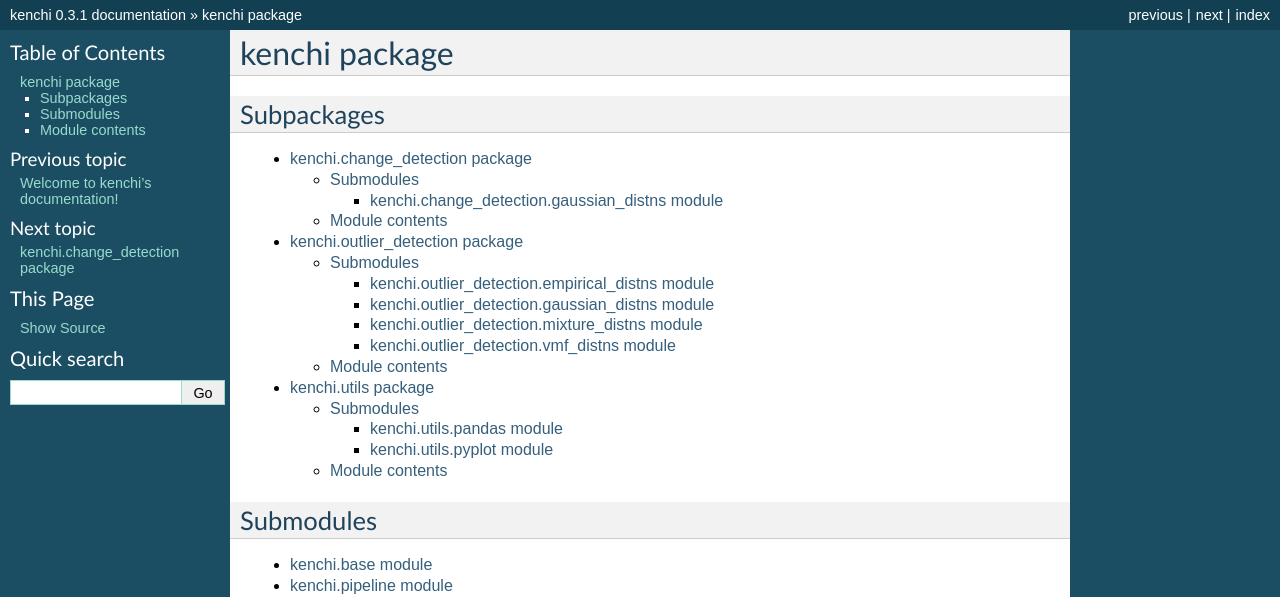
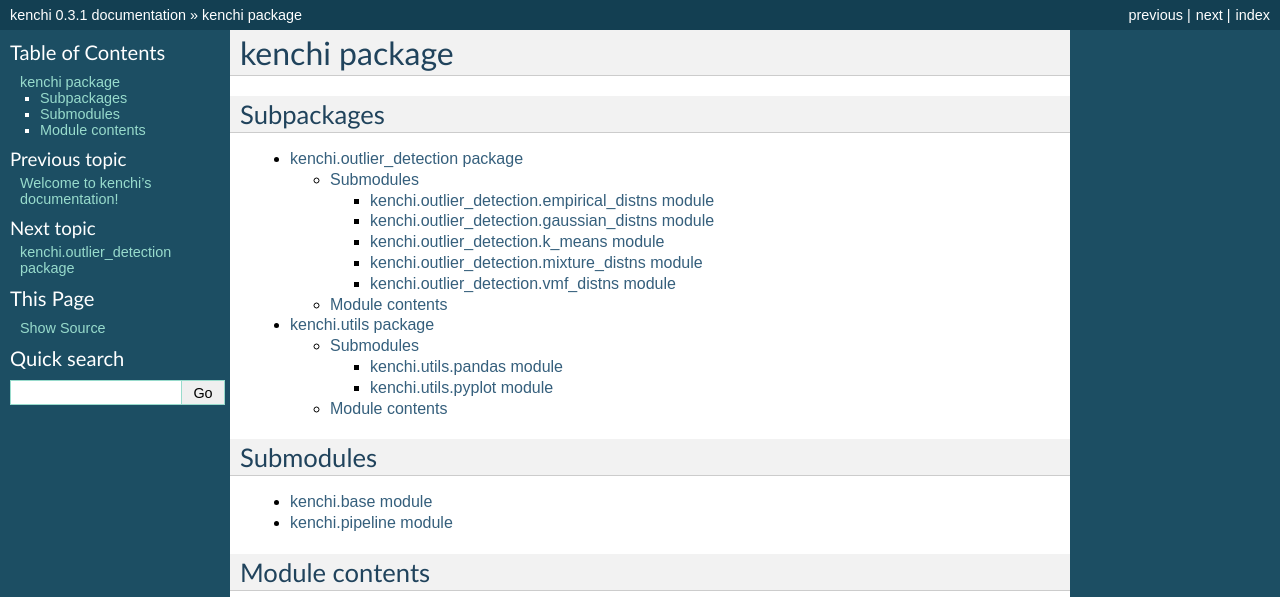
Before and after one commit to Y-oHr-N/kenchi, a Sphinx documentation site: the page built from docs/kenchi.rst, in a window 1280 px wide, cut to the strip 0-597 px from the top of the page. Built offline with Sphinx 7.4.7, drawn with Linux system fonts in a browser that asks for light colours.

Commit message:
update docs

```diff
--- a/docs/index.rst
+++ b/docs/index.rst
@@ -1,5 +1,5 @@
 .. kenchi documentation master file, created by
-   sphinx-quickstart on Sun Sep 24 20:45:56 2017.
+   sphinx-quickstart on Wed Oct  4 01:04:10 2017.
    You can adapt this file completely to your liking, but it should at least
    contain the root `toctree` directive.
 
--- a/docs/kenchi.change_detection.gaussian_distns.rst
+++ /dev/null
@@ -1,7 +0,0 @@
-kenchi\.change\_detection\.gaussian\_distns module
-==================================================
-
-.. automodule:: kenchi.change_detection.gaussian_distns
-    :members:
-    :undoc-members:
-    :show-inheritance:
--- a/docs/kenchi.change_detection.rst
+++ /dev/null
@@ -1,17 +0,0 @@
-kenchi\.change\_detection package
-=================================
-
-Submodules
-----------
-
-.. toctree::
-
-   kenchi.change_detection.gaussian_distns
-
-Module contents
----------------
-
-.. automodule:: kenchi.change_detection
-    :members:
-    :undoc-members:
-    :show-inheritance:
--- /dev/null
+++ b/docs/kenchi.outlier_detection.k_means.rst
@@ -0,0 +1,7 @@
+kenchi\.outlier\_detection\.k\_means module
+===========================================
+
+.. automodule:: kenchi.outlier_detection.k_means
+    :members:
+    :undoc-members:
+    :show-inheritance:
--- a/docs/kenchi.outlier_detection.rst
+++ b/docs/kenchi.outlier_detection.rst
@@ -8,6 +8,7 @@ Submodules
 
    kenchi.outlier_detection.empirical_distns
    kenchi.outlier_detection.gaussian_distns
+   kenchi.outlier_detection.k_means
    kenchi.outlier_detection.mixture_distns
    kenchi.outlier_detection.vmf_distns
 
--- a/docs/kenchi.rst
+++ b/docs/kenchi.rst
@@ -6,7 +6,6 @@ Subpackages
 
 .. toctree::
 
-    kenchi.change_detection
     kenchi.outlier_detection
     kenchi.utils
 
```
